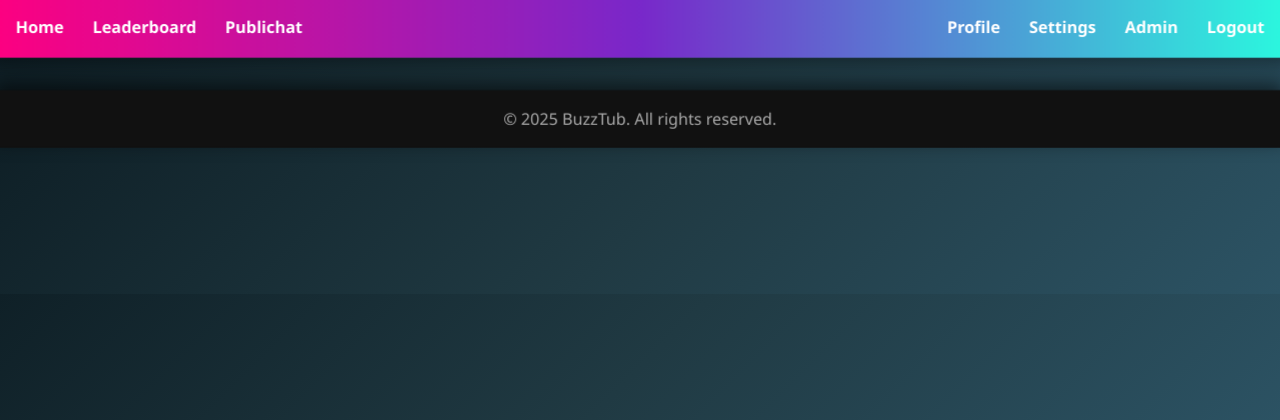
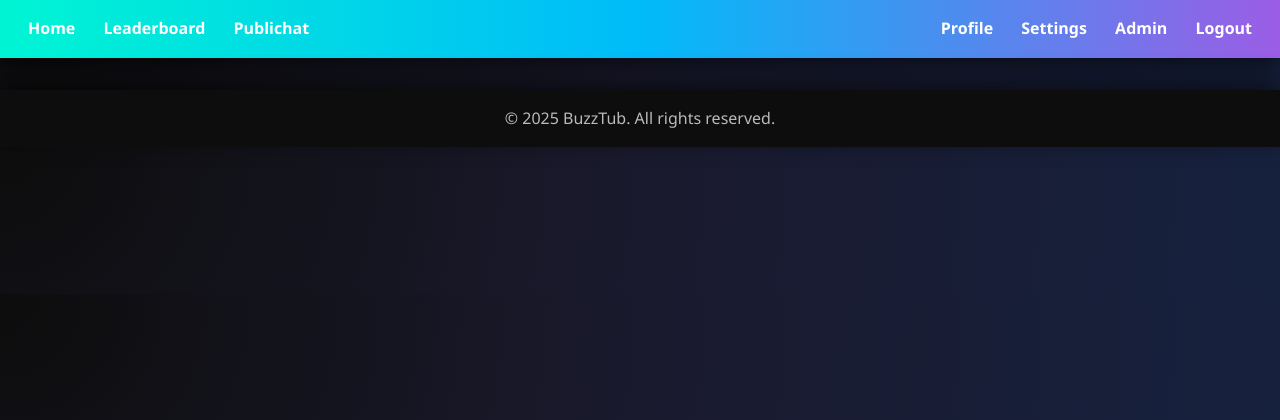
Before and after one commit to Mr-A-Hacker/BuzzTube, a Flask app: page /admin in a window 1280 px wide. Shown: the top 420 px of the page. Run offline with Flask 3, Linux system fonts and the light colour scheme; the visitor is signed in with stand-in values (Sample User, id 1); data comes from the database, SQL or seed files in the repository; data that the repository does not hold is empty.

Commit message:
Update style.css

```diff
--- a/static/style.css
+++ b/static/style.css
@@ -7,22 +7,21 @@
 
 body {
   font-family: "Segoe UI", Roboto, Helvetica, Arial, sans-serif;
-  background: linear-gradient(135deg, #0f2027, #203a43, #2c5364);
-  color: #eee;
+  background: radial-gradient(circle at top left, #0d0d0d, #1a1a2e, #16213e);
+  color: #e0e0e0;
   line-height: 1.6;
-  perspective: 1000px; /* enables 3D transforms */
+  perspective: 1000px;
 }
 
 /* Navbar */
 nav {
-  background: linear-gradient(90deg, #ff0080, #7928ca, #2afadf);
+  background: linear-gradient(90deg, #00f5d4, #00bbf9, #9b5de5);
   padding: 1rem;
   color: #fff;
   display: flex;
   justify-content: space-between;
   align-items: center;
-  box-shadow: 0 8px 20px rgba(0,0,0,0.4);
-  transform: translateZ(20px);
+  box-shadow: 0 8px 25px rgba(0,0,0,0.6);
 }
 
 nav a {
@@ -107,20 +106,19 @@ input:focus, textarea:focus, select:focus {
   box-shadow: 0 6px 15px rgba(0,0,0,0.5);
 }
 
-.flash.success { background: #28a745; color: #fff; }
-.flash.warning { background: #ffc107; color: #222; }
-.flash.danger  { background: #dc3545; color: #fff; }
-.flash.info    { background: #17a2b8; color: #fff; }
+.flash.success { background: #06d6a0; color: #fff; }
+.flash.warning { background: #ffd166; color: #222; }
+.flash.danger  { background: #ef476f; color: #fff; }
+.flash.info    { background: #118ab2; color: #fff; }
 
 /* Footer */
 footer {
-  background: #111;
-  color: #aaa;
+  background: #0d0d0d;
+  color: #bbb;
   text-align: center;
   padding: 1rem;
   margin-top: 2rem;
-  box-shadow: 0 -8px 20px rgba(0,0,0,0.6);
-  transform: translateZ(10px);
+  box-shadow: 0 -8px 25px rgba(0,0,0,0.6);
 }
 
 /* Splash screen */
```
Also changed, not shown: other parts of static/style.css (+16 -17 lines).
